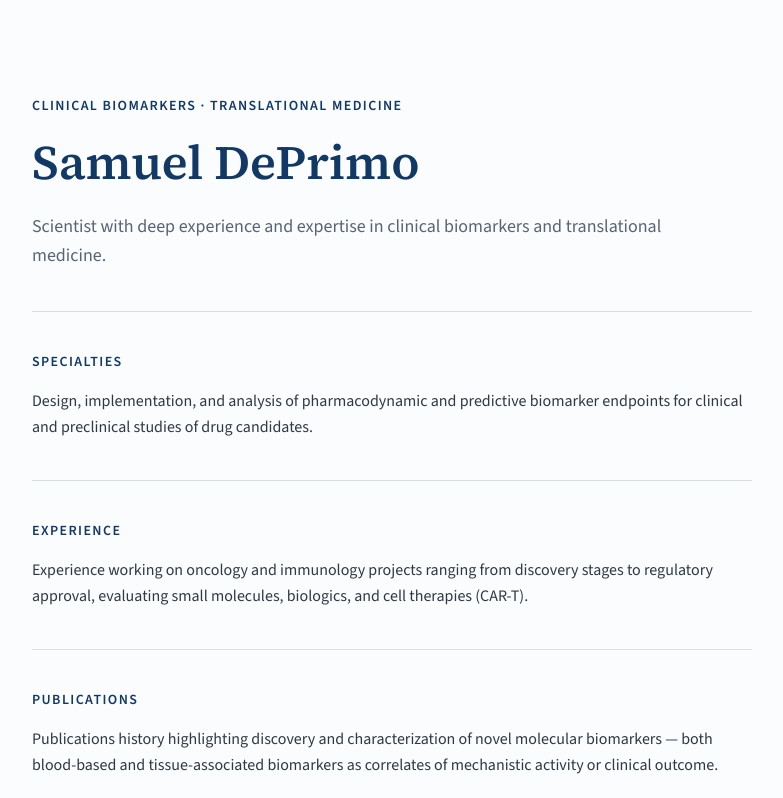
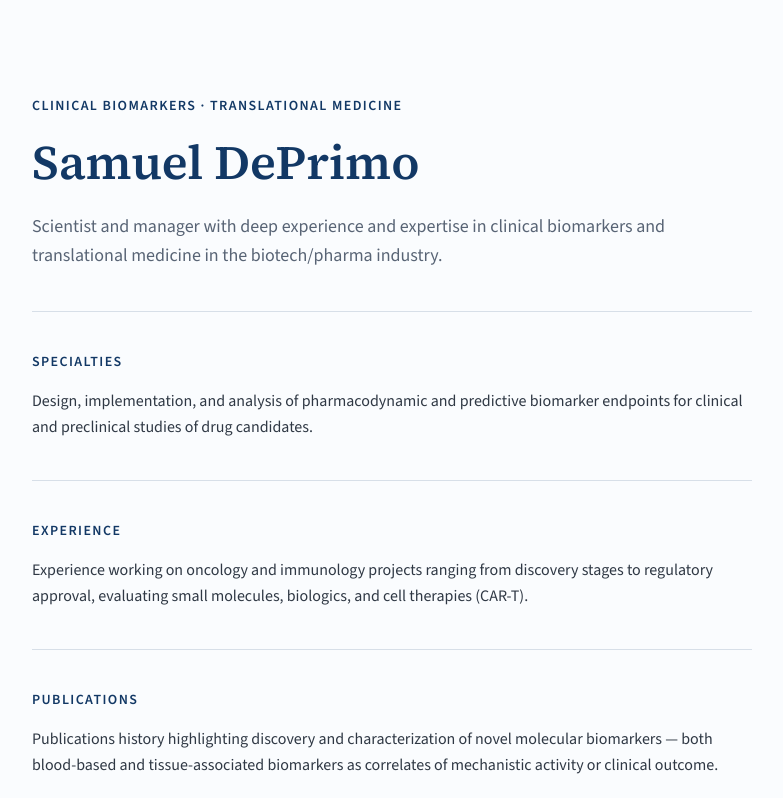
Before and after one commit to sdeprimo/My-page-biomarkers-and-translational-medicine, a Next.js app: page / in a window 1280 px wide. Shown: the top 798 px of the page, without its empty margins (248-1031 px from the left). Built offline with nearby package versions, Linux system fonts and the light colour scheme.

Commit message:
feat: update Samuel DePrimo's bio for accuracy and detail
Updated Samuel DePrimo's description and expertise to reflect current role and industry focus

V0-Chat-Id: pCQtHpA8e0h

```diff
--- a/app/layout.tsx
+++ b/app/layout.tsx
@@ -16,7 +16,7 @@ const sourceSerif = Source_Serif_4({
 export const metadata: Metadata = {
   title: 'Samuel DePrimo — Clinical Biomarkers & Translational Medicine',
   description:
-    'Samuel DePrimo, scientist with deep experience and expertise in clinical biomarkers and translational medicine across oncology and immunology programs.',
+    'Samuel DePrimo, scientist and manager with deep experience and expertise in clinical biomarkers and translational medicine in the biotech/pharma industry.',
   generator: 'v0.app',
   icons: {
     icon: [
--- a/components/hero.tsx
+++ b/components/hero.tsx
@@ -8,8 +8,8 @@ export function Hero() {
         Samuel DePrimo
       </h1>
       <p className="mt-5 max-w-2xl text-lg leading-relaxed text-muted-foreground">
-        Scientist with deep experience and expertise in clinical biomarkers and
-        translational medicine.
+        Scientist and manager with deep experience and expertise in clinical
+        biomarkers and translational medicine in the biotech/pharma industry.
       </p>
     </header>
   )
```
